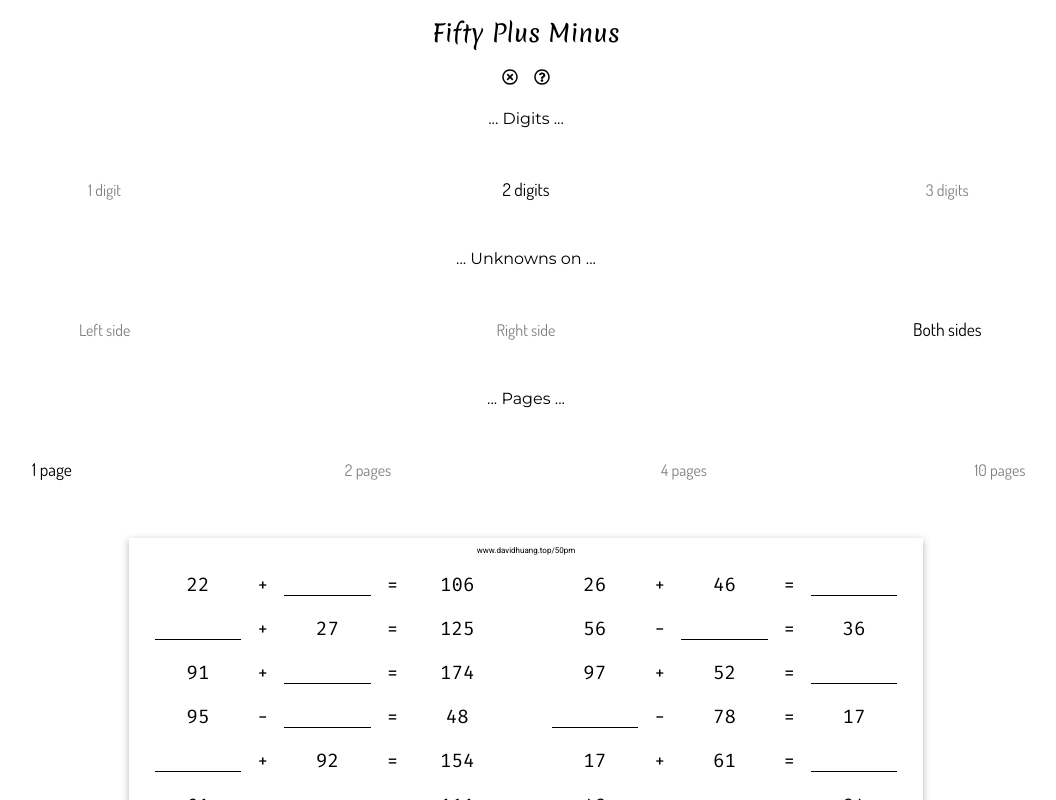
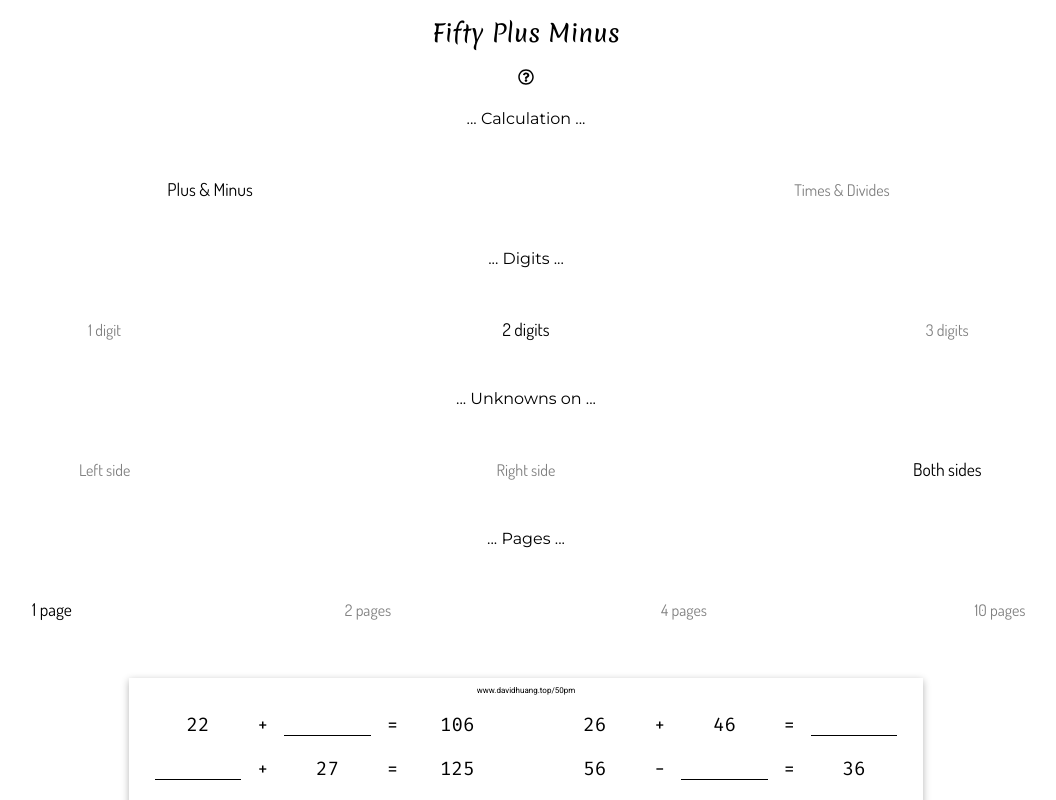
Before and after one commit to yhuangsh/50pm, a React (Create React App) app in the folder frontend/50pm/: page / in a window 1280 px wide. Shown: the top 800 px of the page, without its empty margins (114-1170 px from the left). Built offline with nearby package versions, Linux system fonts and the light colour scheme.

Commit message:
Change pm to td mode by option group

```diff
--- a/frontend/50pm/src/components/SettingsPanel.js
+++ b/frontend/50pm/src/components/SettingsPanel.js
@@ -46,30 +46,47 @@ const Option = styled.h5`
 
 // Components
 
+const PMTDOptions = (props) => {
+  const O1 = [true, false];
+  const O2 = [false, true];
+
+  const opt = props.pmtdOpt;
+
+  return (
+    <React.Fragment>
+      <Title>... Calculation ...</Title>
+      <OptionGroup>
+        <Option enable={opt[0]} onClick={e => props.onClickPmtd(e, O1)}>Plus & Minus</Option>
+        <Option enable={opt[1]} onClick={e => props.onClickPmtd(e, O2)}>Times & Divides</Option>
+      </OptionGroup>
+    </React.Fragment>
+  );
+}
+
 const DigitOptions = (props) => {
-  const mode = props.mode;
-  const D1 = [true, false, false];
-  const D2 = [false, true, false];
-  const D3 = [false, false, true];
+  const O1 = [true, false, false];
+  const O2 = [false, true, false];
+  const O3 = [false, false, true];
 
+  const digitOptTexts = getDigitOptText(props.pmtdOpt);
   const opt = props.digitOpt;
 
   return (
     <React.Fragment>
       <Title>... Digits ...</Title>
       <OptionGroup>
-        <Option enable={opt[0]} onClick={e => props.onClickDigit(e, D1)}>1 digit</Option>
-        <Option enable={opt[1]} onClick={e => props.onClickDigit(e, D2)}>{mode === defaults.PM_MODE ? '2 digits' : '2 digits x 1 digit'}</Option>
-        <Option enable={opt[2]} onClick={e => props.onClickDigit(e, D3)}>{mode === defaults.PM_MODE ? '3 digits' : '2 digits x 2 digitx'}</Option>
+        <Option enable={opt[0]} onClick={e => props.onClickDigit(e, O1)}>{digitOptTexts[0]}</Option>
+        <Option enable={opt[1]} onClick={e => props.onClickDigit(e, O2)}>{digitOptTexts[1]}</Option>
+        <Option enable={opt[2]} onClick={e => props.onClickDigit(e, O3)}>{digitOptTexts[2]}</Option>
       </OptionGroup>
     </React.Fragment>
   );
 }
 
 const UnknownOptions = (props) => {
-  const U1 = [true, false, false];
-  const U2 = [false, true, false];
-  const U3 = [false, false, true];
+  const O1 = [true, false, false];
+  const O2 = [false, true, false];
+  const O3 = [false, false, true];
 
   const opt = props.unknownOpt;
 
@@ -77,9 +94,9 @@ const UnknownOptions = (props) => {
     <React.Fragment>
       <Title>... Unknowns on ...</Title>
       <OptionGroup>
-        <Option enable={opt[0]} onClick={e => props.onClickUnknown(e, U1)}>Left side</Option>
-        <Option enable={opt[1]} onClick={e => props.onClickUnknown(e, U2)}>Right side</Option>
-        <Option enable={opt[2]} onClick={e => props.onClickUnknown(e, U3)}>Both sides</Option>
+        <Option enable={opt[0]} onClick={e => props.onClickUnknown(e, O1)}>Left side</Option>
+        <Option enable={opt[1]} onClick={e => props.onClickUnknown(e, O2)}>Right side</Option>
+        <Option enable={opt[2]} onClick={e => props.onClickUnknown(e, O3)}>Both sides</Option>
       </OptionGroup>
     </React.Fragment>
   );
@@ -109,6 +126,7 @@ const PageOptions = (props) => {
 const SettingsPanel = (props) => {
   return (
     <Frame>
+      <PMTDOptions {...props} />
       <DigitOptions {...props} />
       <UnknownOptions {...props} />
       <PageOptions {...props} />
@@ -119,3 +137,13 @@ const SettingsPanel = (props) => {
 export default SettingsPanel;
 
 // Utilities
+
+const getDigitOptText = (pmtdOpt) => {
+  const [p1, p2] = pmtdOpt;
+
+  if (p1) return ['1 digit', '2 digits', '3 digits'];
+  if (p2) return ['1 digit', '2 digits x 1 digit', '2 digits x 2 digits'];
+
+  console.log('getDigitOptText ERROR: bad pmtdOpt');
+  return [false, false, false];
+}
--- a/frontend/50pm/src/components/TopBar.js
+++ b/frontend/50pm/src/components/TopBar.js
@@ -84,12 +84,6 @@ const PlusOrTimesIcon = (props) => {
 }
 
 const TopBar = (props) => {
-  // Cascafed States
-
-  const mode = props.mode;
-  const title = defaults.titles[mode];
-  const onClickTimesOrPlusIcon = props.onClickTimesOrPlusIcon;
-
   // Local States
   const [showHelp, setShowHelp] = useState(defaults.showHelp);
 
@@ -99,9 +93,8 @@ const TopBar = (props) => {
 
   return (
     <Frame>
-      <Title>{title}</Title>
+      <Title>Fifty Plus Minus</Title>
       <IconSet>
-        <PlusOrTimesIcon mode={mode} onClick={onClickTimesOrPlusIcon} />
         <QuestionIcon onClick={onClickQuestionIcon} />
       </IconSet>
       <InfoBlock show={showHelp}>
--- a/frontend/50pm/src/lib/defaults.js
+++ b/frontend/50pm/src/lib/defaults.js
@@ -7,6 +7,7 @@ export const titles = ['Fifty Plus Minus', 'Fifty Times Divides'];
 
 export const showHelp = false;
 
+export const pmtd = [true, false];
 export const digits = [false, true, false];
 export const digitsForTimes = [true, false, false];
 export const unknowns = [false, false, true];
--- a/frontend/50pm/src/views/AppView.js
+++ b/frontend/50pm/src/views/AppView.js
@@ -19,22 +19,19 @@ const Frame = styled.div`
 // Components
 
 const AppView = () => {
-  const [mode, setMode] = useState(defaults.PM_MODE);
+  //const [mode, setMode] = useState(defaults.PM_MODE);
 
+  const [pmtdOpt, setPmtdOpt] = useState(defaults.pmtd);
   const [digitOpt, setDigitOpt] = useState(defaults.digits);
   const [unknownOpt, setUnknownOpt] = useState(defaults.unknowns);
   const [pageOpt, setPageOpt] = useState(defaults.pages);
 
-  const [equs, setEqus] = useState(genEqusList(mode, pages(pageOpt), 50, digitOpt, unknownOpt));
+  const [equs, setEqus] = useState(genEqusList(mode(pmtdOpt), pages(pageOpt), 50, digitOpt, unknownOpt));
 
-  const onClickTimesOrPlusIcon = (e) => {
-    //console.log('onClickTimesOrPlusIcon: mode = ', mode);
-    let newMode = defaults.PM_MODE;
-    if (mode === defaults.PM_MODE)
-      newMode = defaults.TD_MODE;
-
-    setMode(newMode);
-    setEqus(genEqusList(newMode, pages(pageOpt), 50, digitOpt, unknownOpt));
+  const onClickPmtd = (e, newPmtdOpt) => {
+    setPmtdOpt(newPmtdOpt);
+    setEqus(genEqusList(mode(newPmtdOpt), pages(pageOpt), 50, digitOpt, unknownOpt));
+    //console.log('AppView.onClickPmtd: newPmtdOpt = ', newDPmtdpt);
   }
 
   const onClickDigit = (e, newDigitOpt) => {
@@ -57,11 +54,9 @@ const AppView = () => {
 
   return (
     <Frame>
-      <TopBar
-        mode={mode}
-        onClickTimesOrPlusIcon={onClickTimesOrPlusIcon}/>
+      <TopBar />
       <SettingsPanel
-        mode={mode}
+        pmtdOpt={pmtdOpt} onClickPmtd={onClickPmtd}
         digitOpt={digitOpt} onClickDigit={onClickDigit}
         digitOptForTimes={digitOpt} onClickDigitForTimes={onClickDigit}
         unknownOpt={unknownOpt} onClickUnknown={onClickUnknown}
@@ -76,8 +71,18 @@ export default AppView;
 
 // Utilities
 
+const mode = (pmtdOpt) => {
+  const [p1, p2] = pmtdOpt;
+
+  if (p1) return defaults.PM_MODE;
+  if (p2) return defaults.TD_MODE;
+
+  console.log('ERROR: bad pmtdOpt');
+  return 0;
+}
+
 const pages = (pageOpt) => {
-  let [p1, p2, p3, p4] = pageOpt;
+  const [p1, p2, p3, p4] = pageOpt;
 
   if (p1) return 1;
   if (p2) return 2;
```
